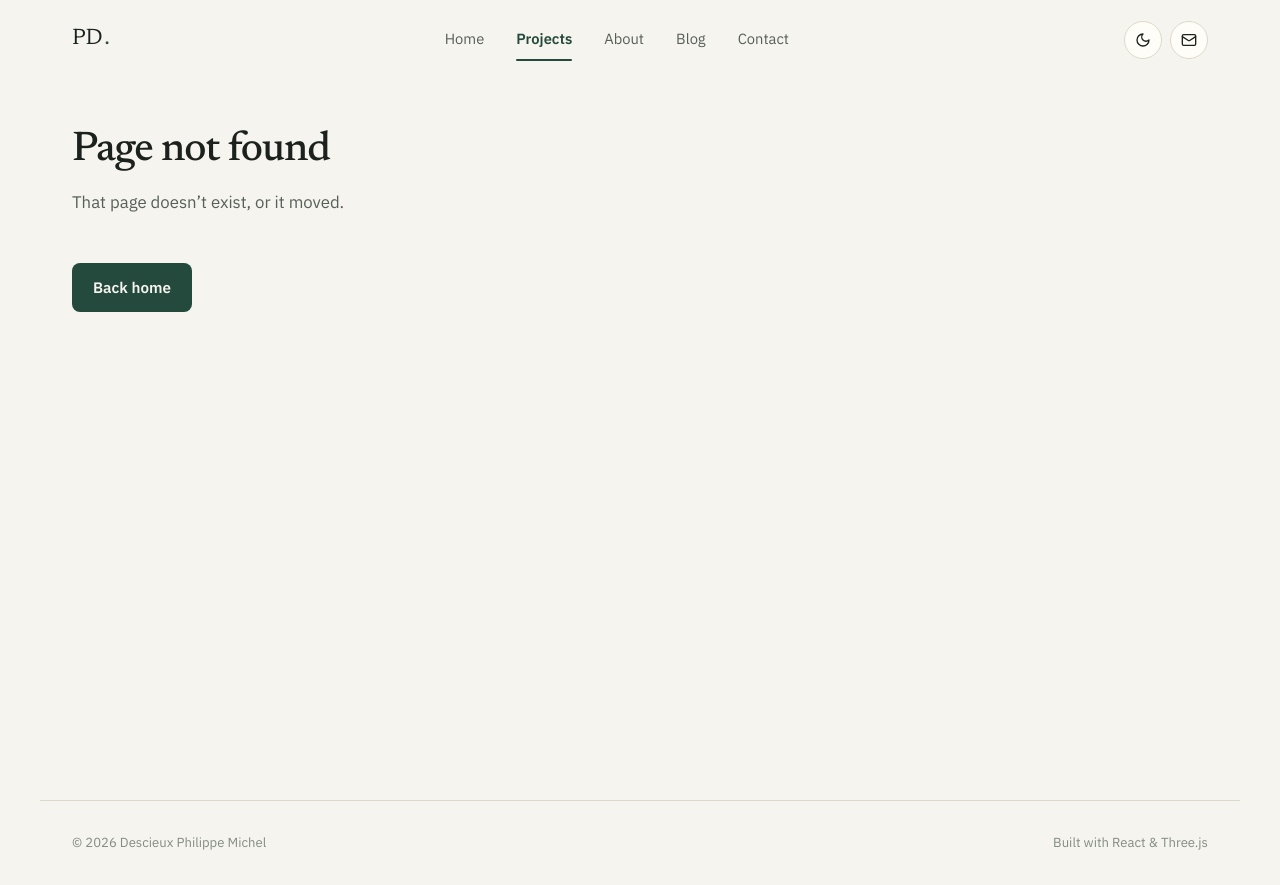
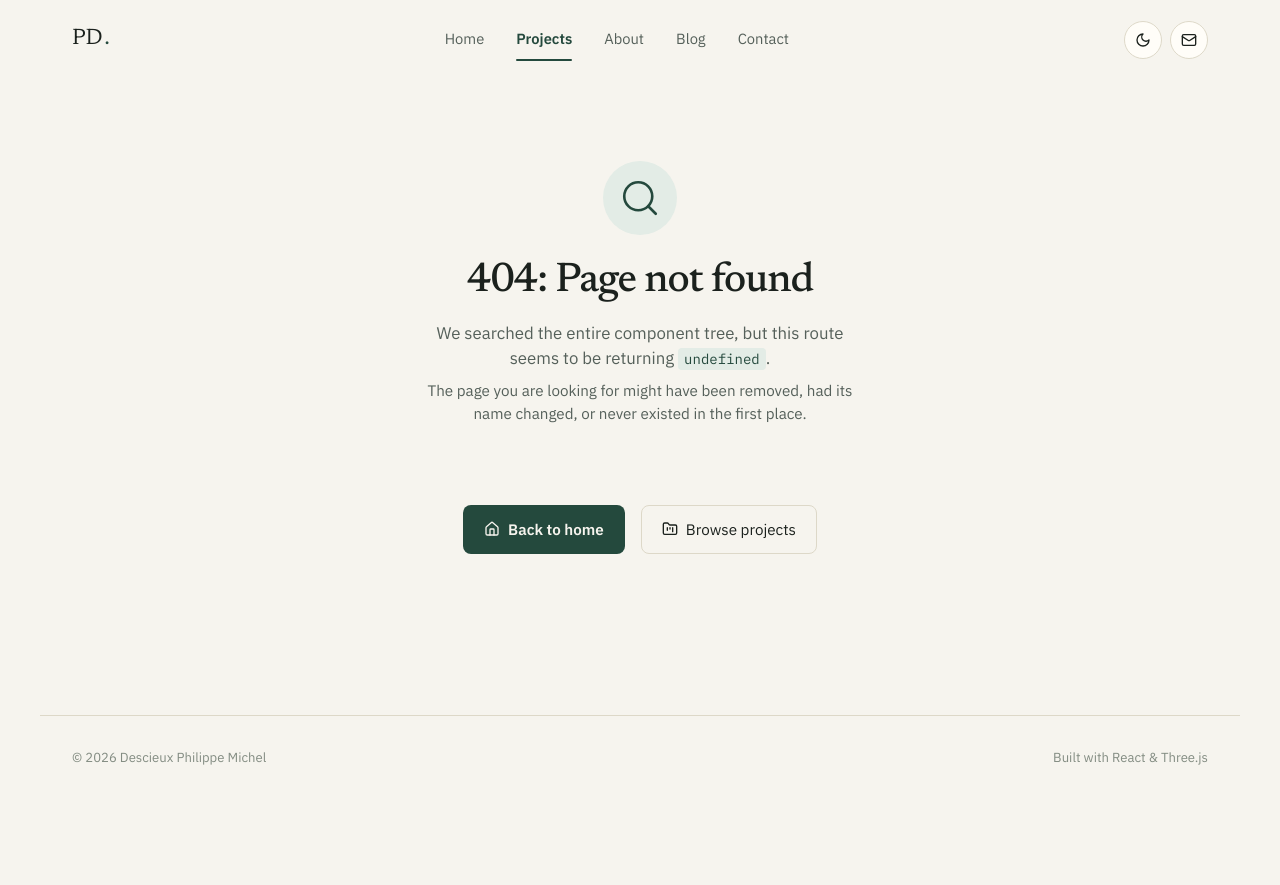
Before and after one commit to Descieux360/PortfolioTwo, a React (Vite) app: page /projects/1 in a window 1280 px wide. Before the commit this address had no page. After the commit the page ends 800 px from the top, so only its background shows below. Built offline with nearby package versions, Linux system fonts and the light colour scheme.

Commit message:
modifying the NotFound.tsx Component

```diff
--- a/src/App.jsx
+++ b/src/App.jsx
@@ -24,7 +24,7 @@ function ScrollToTop() {
 
 export default function App() {
   return (
-    <div className="app max-w-[1200px] mx-auto">
+    <div className="app max-w-300 mx-auto">
       <Nav />
       <ScrollToTop />
 
--- a/src/pages/NotFound.jsx
+++ b/src/pages/NotFound.jsx
@@ -1,14 +1,37 @@
 import React from 'react';
 import { Link } from 'react-router-dom';
+import { Search, Home, FolderKanban } from 'lucide-react';
 
 export default function NotFound() {
   return (
-    <div className="page container">
-      <div className="section-head">
-        <h2 className="h2">Page not found</h2>
-        <p className="lede">That page doesn&rsquo;t exist, or it moved.</p>
+    // Added flex-1 and increased min-h to help push the footer to the bottom
+    <div className="page container flex flex-col items-center justify-center min-h-[calc(100vh-118px)] md:min-h-[calc(100vh-85px)] text-center mt-auto">
+
+      {/* Visual Anchor: The "Detective" Loop */}
+      <div className="inline-flex items-center justify-center p-4 rounded-full bg-pine-tint text-pine mb-6">
+        <Search size={42} strokeWidth={1.5} />
       </div>
-      <Link to="/" className="btn btn-primary">Back home</Link>
+
+      {/* Text Content */}
+      <div className="section-head max-w-md mx-auto">
+        <h2 className="h2 mb-3">404: Page not found</h2>
+        <p className="lede text-ink-soft mb-2">
+          We searched the entire component tree, but this route seems to be returning <code className="text-pine bg-pine-tint px-1.5 py-0.5 rounded text-sm font-mono">undefined</code>.
+        </p>
+        <p className="text-ink-soft text-[0.95rem]">
+          The page you are looking for might have been removed, had its name changed, or never existed in the first place.
+        </p>
+      </div>
+
+      {/* Call to Actions */}
+      <div className="flex flex-wrap justify-center gap-4 mt-8">
+        <Link to="/" className="btn btn-primary flex items-center gap-2">
+          <Home size={16} /> Back to home
+        </Link>
+        <Link to="/projects" className="btn btn-ghost flex items-center gap-2">
+          <FolderKanban size={16} /> Browse projects
+        </Link>
+      </div>
     </div>
   );
 }
```
